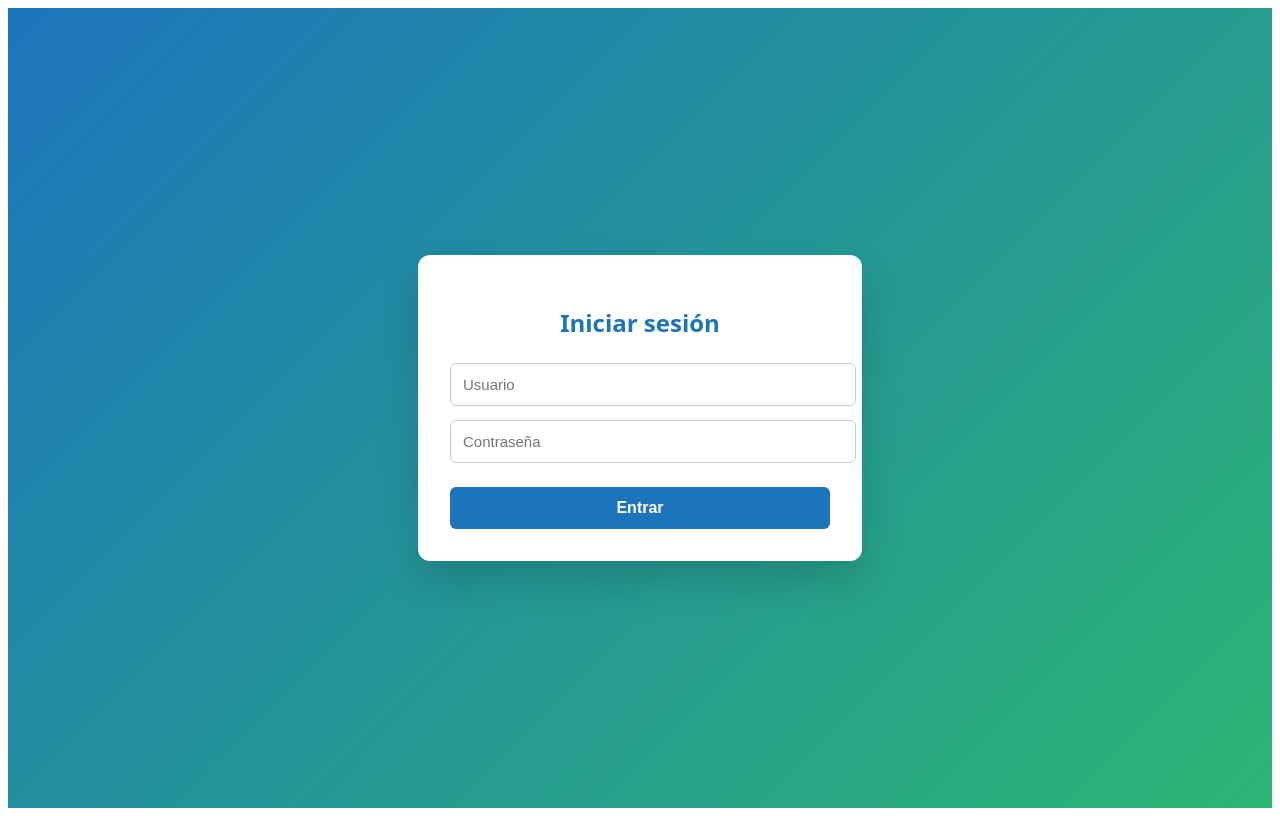
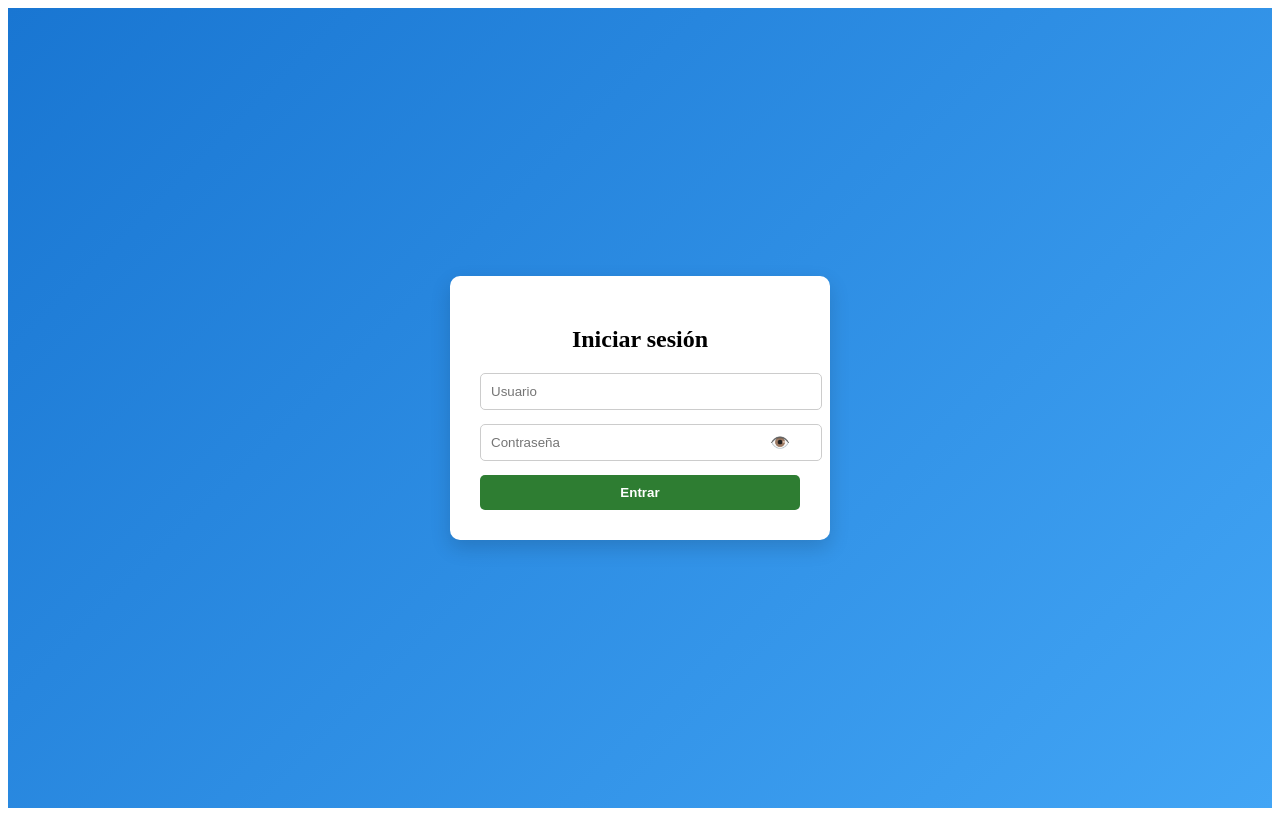
Before and after one commit to wandres2357-commits/sistemadegestioncitasmedicas, a React (Vite) app: page / in a window 1280 px wide. Both pictures are taken after a click on the button "Iniciar sesión". Built offline with nearby package versions, Linux system fonts and the light colour scheme.

Commit message:
mejoras visuales login

```diff
--- a/src/Login.jsx
+++ b/src/Login.jsx
@@ -5,9 +5,16 @@ import "./login.css";
 export default function Login({ onSuccess }) {
   const [username, setUsername] = useState("");
   const [password, setPassword] = useState("");
+  const [showPassword, setShowPassword] = useState(false);
+  const [loading, setLoading] = useState(false);
   const [error, setError] = useState("");
 
   const login = async () => {
+    if (loading) return;
+
+    setLoading(true);
+    setError("");
+
     try {
       const res = await fetch(`${import.meta.env.VITE_API_URL}/login`, {
         method: "POST",
@@ -21,31 +28,48 @@ export default function Login({ onSuccess }) {
       saveSession(data);
       onSuccess(data);
     } catch {
-      setError("Usuario o contraseña incorrectos");
+      setError("Usuario o contraseña incorrecta");
+    } finally {
+      setLoading(false);
     }
   };
 
+  const handleKeyDown = (e) => {
+    if (e.key === "Enter") login();
+  };
+
   return (
-  <div className="login-container">
+    <div className="login-container fade-in">
       <div className="login-card">
         <h2>Iniciar sesión</h2>
 
         <input
           placeholder="Usuario"
           value={username}
-        onChange={(e) => setUsername(e.target.value)}
+          onChange={e => setUsername(e.target.value)}
+          onKeyDown={handleKeyDown}
         />
 
+        <div className="password-wrapper">
           <input
-        type="password"
+            type={showPassword ? "text" : "password"}
             placeholder="Contraseña"
             value={password}
-        onChange={(e) => setPassword(e.target.value)}
+            onChange={e => setPassword(e.target.value)}
+            onKeyDown={handleKeyDown}
           />
+          <span onClick={() => setShowPassword(!showPassword)}>
+            {showPassword ? "🙈" : "👁️"}
+          </span>
+        </div>
 
-      {error && <p className="login-error">{error}</p>}
+        {error && <p className="error">{error}</p>}
 
-      <button onClick={login}>Entrar</button>
+        <button onClick={login} disabled={loading}>
+          {loading ? "Iniciando sesión..." : "Entrar"}
+        </button>
+
+        {loading && <div className="spinner"></div>}
       </div>
     </div>
   );
--- a/src/login.css
+++ b/src/login.css
@@ -1,67 +1,92 @@
-/* Fondo general */
 .login-container {
   min-height: 100vh;
   display: flex;
   justify-content: center;
   align-items: center;
-  background: linear-gradient(135deg, #1c75bc, #2bb673);
-  font-family: system-ui, -apple-system, BlinkMacSystemFont, sans-serif;
+  background: linear-gradient(135deg, #1976d2, #42a5f5);
 }
 
-/* Tarjeta */
 .login-card {
-  background: #ffffff;
-  width: 100%;
-  max-width: 380px;
-  padding: 32px;
-  border-radius: 12px;
-  box-shadow: 0 20px 40px rgba(0, 0, 0, 0.15);
+  width: 320px;
+  background: #fff;
+  padding: 30px;
+  border-radius: 10px;
+  box-shadow: 0 8px 20px rgba(0,0,0,0.15);
 }
 
-/* Título */
 .login-card h2 {
   text-align: center;
-  margin-bottom: 24px;
-  color: #1c75bc;
+  margin-bottom: 20px;
 }
 
-/* Inputs */
 .login-card input {
   width: 100%;
-  padding: 12px;
+  padding: 10px;
   margin-bottom: 14px;
-  border-radius: 6px;
+  border-radius: 5px;
   border: 1px solid #ccc;
-  font-size: 15px;
 }
 
-.login-card input:focus {
-  outline: none;
-  border-color: #2bb673;
+.password-wrapper {
+  position: relative;
 }
 
-/* Botón */
-.login-card button {
-  width: 100%;
-  padding: 12px;
-  margin-top: 10px;
-  background: #1c75bc;
-  color: white;
-  border: none;
-  border-radius: 6px;
-  font-size: 16px;
-  font-weight: 600;
+.password-wrapper span {
+  position: absolute;
+  right: 10px;
+  top: 9px;
   cursor: pointer;
 }
 
-.login-card button:hover {
-  background: #155a96;
+.login-card button {
+  width: 100%;
+  padding: 10px;
+  border: none;
+  border-radius: 5px;
+  background: #2e7d32;
+  color: white;
+  font-weight: bold;
+  cursor: pointer;
 }
 
-/* Error */
-.login-error {
-  color: #d32f2f;
+.login-card button:disabled {
+  background: #aaa;
+}
+
+.error {
+  color: red;
+  font-size: 14px;
+  margin-bottom: 10px;
   text-align: center;
-  margin-bottom: 10px;
-  font-size: 14px;
 }
+
+/* Spinner */
+.spinner {
+  margin: 15px auto 0;
+  width: 24px;
+  height: 24px;
+  border: 3px solid #ccc;
+  border-top: 3px solid #1976d2;
+  border-radius: 50%;
+  animation: spin 1s linear infinite;
+}
+
+/* Animaciones */
+.fade-in {
+  animation: fadeIn 0.6s ease;
+}
+
+@keyframes spin {
+  to { transform: rotate(360deg); }
+}
+
+@keyframes fadeIn {
+  from {
+    opacity: 0;
+    transform: translateY(20px);
+  }
+  to {
+    opacity: 1;
+    transform: translateY(0);
+  }
+}
```
Also changed, not shown: DEPLOY.txt. Lines whose indentation alone changed are shown as unchanged.
